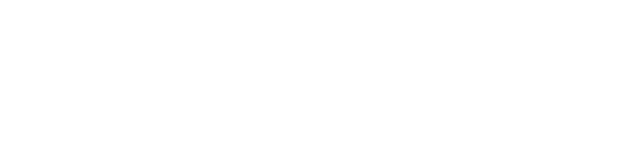
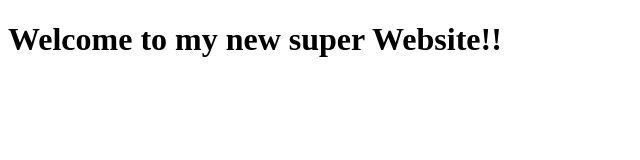
Before and after one commit to Neruso973/my-super-website, a plain HTML site: page index.html in a window 1280 px wide. Shown: the whole page, without its empty margins (0-640 px from the left). Drawn offline with Linux system fonts and the light colour scheme.

Commit message:
add a title

```diff
--- a/index.html
+++ b/index.html
@@ -2,9 +2,11 @@
 <html>
 <head>
   <meta charset="UTF-8">
-  <title>title</title>
+  <title>My Super Website</title>
 </head>
 <body>
-
+  <h1>
+    Welcome to my new super Website!!
+  </h1>
 </body>
 </html>
```
